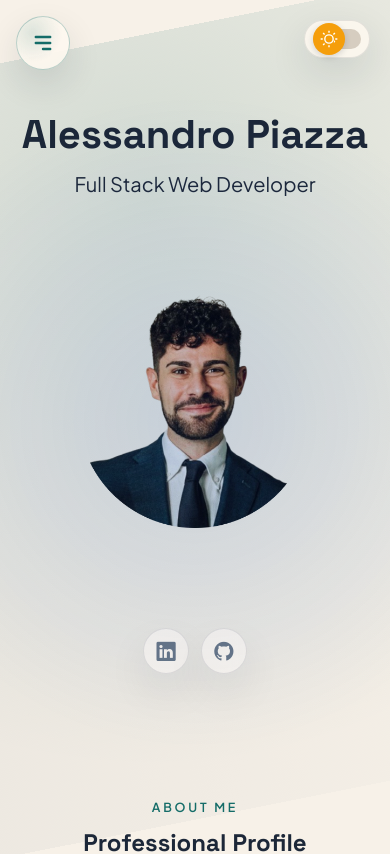
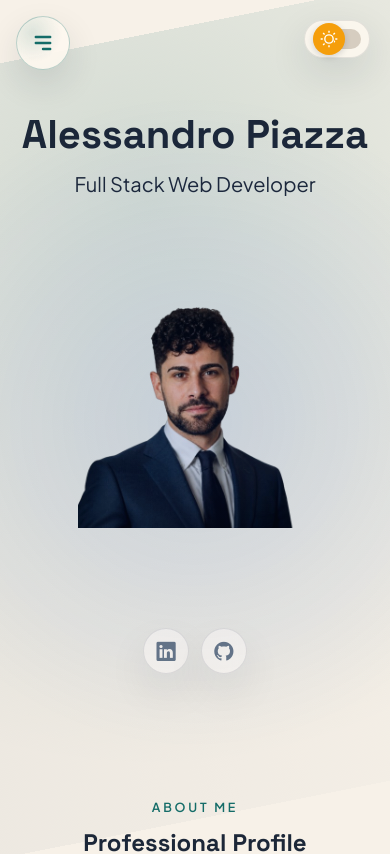
Before and after one commit to Alessandro-Michele-Piazza/Alessandro-Michele-Piazza.github.io, a React (Vite) app: page / in a window 390 px wide. Shown: the top 854 px of the page. Built offline with nearby package versions, Linux system fonts and the light colour scheme.

Commit message:
tentativo 4 di cambio foto sulla home da smartphone

```diff
--- a/src/views/Homepage.jsx
+++ b/src/views/Homepage.jsx
@@ -49,7 +49,7 @@ export default function Homepage() {
         </div>
         <div>
           <img
-            src="/foto_mia_4.webp"
+            src="/foto_mia_6.webp"
             alt="Foto di Alessandro Piazza"
             className="mobile-intro__image"
             loading="lazy"
```
Also changed, not shown: public/foto_mia_4.webp (deleted), public/foto_mia_6.webp (added).
